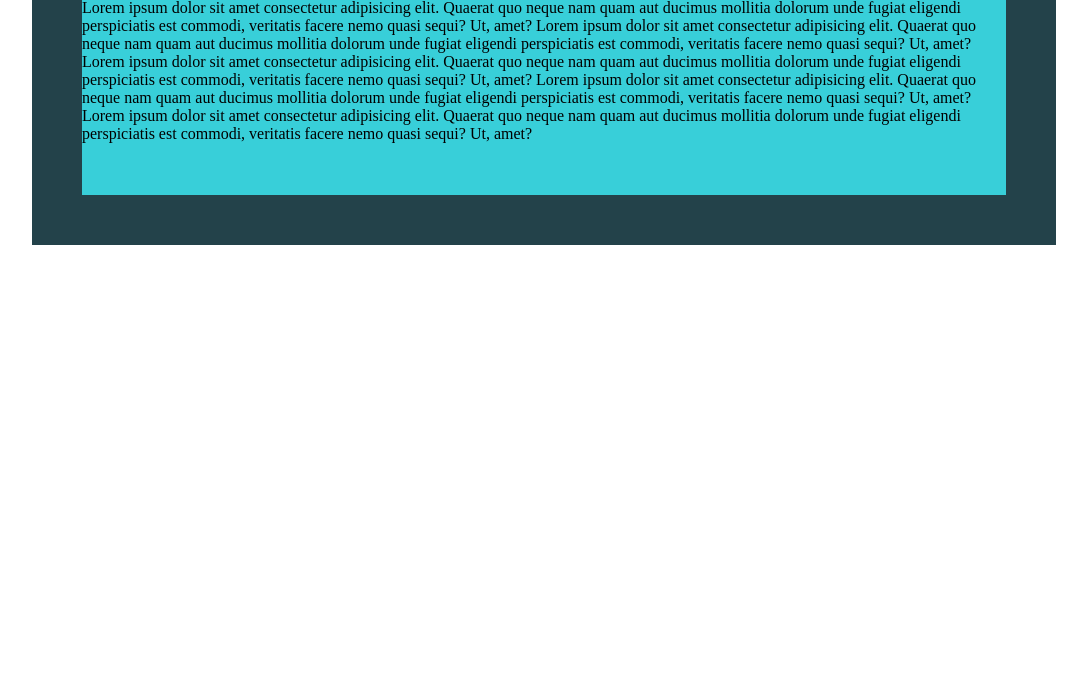
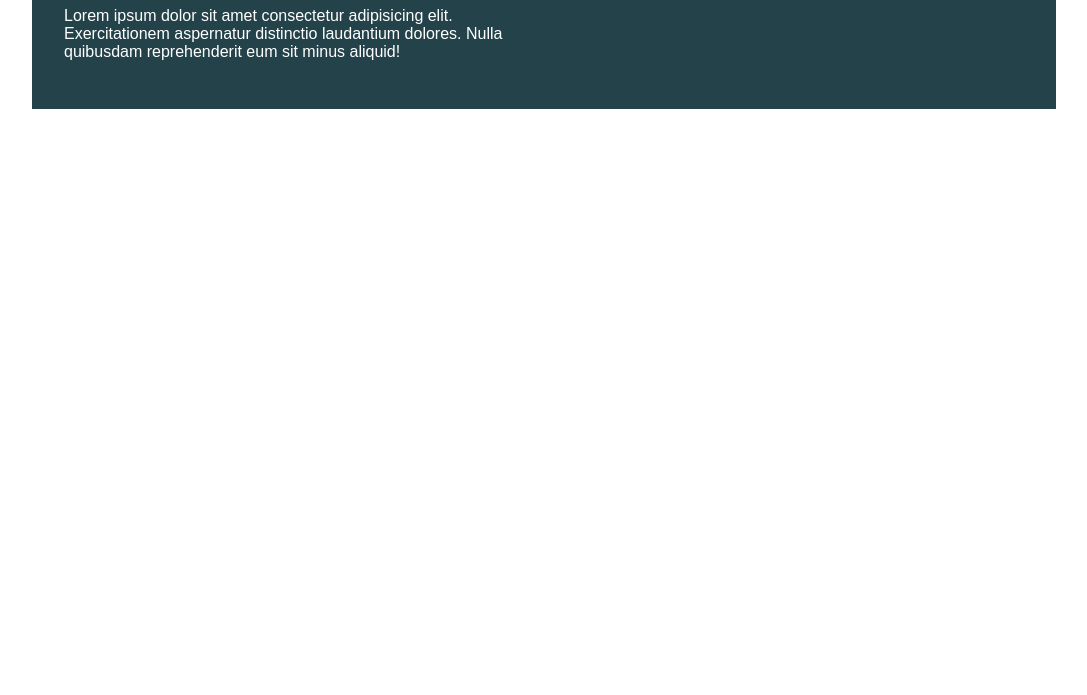
Before and after one commit to over40dev/edu-CSS-fundamentals, a plain HTML site: page CSS-01-Intro/index.html in a window 1280 px wide. Shown: the part 105-800 px from the top of the page, without its empty margins (96-1183 px from the left). Drawn offline with Linux system fonts and the light colour scheme.

Commit message:
CSS-challenge-01-completed

```diff
--- a/CSS-01-Intro/index.html
+++ b/CSS-01-Intro/index.html
@@ -1,25 +1,21 @@
 <!DOCTYPE html>
 <html lang="en">
   <head>
-  <meta charset="UTF-8">
-  <meta name="viewport" content="width=device-width, initial-scale=1.0">
-  <link rel="stylesheet" href="style.css">
+    <meta charset="UTF-8" />
+    <meta name="viewport" content="width=device-width, initial-scale=1.0" />
+    <link rel="stylesheet" href="style.css" />
     <title>Document</title>
   </head>
   <body>
-  <div class="parent">
-    <div class="child">
-      Lorem ipsum dolor sit amet consectetur adipisicing elit. Quaerat quo neque nam quam aut ducimus mollitia dolorum unde fugiat eligendi perspiciatis est commodi, veritatis facere nemo quasi sequi? Ut, amet?
-      Lorem ipsum dolor sit amet consectetur adipisicing elit. Quaerat quo neque nam quam aut ducimus mollitia dolorum unde fugiat eligendi perspiciatis est commodi, veritatis facere nemo quasi sequi? Ut, amet?
-      Lorem ipsum dolor sit amet consectetur adipisicing elit. Quaerat quo neque nam quam aut ducimus mollitia dolorum unde fugiat eligendi perspiciatis est commodi, veritatis facere nemo quasi sequi? Ut, amet?
-      Lorem ipsum dolor sit amet consectetur adipisicing elit. Quaerat quo neque nam quam aut ducimus mollitia dolorum unde fugiat eligendi perspiciatis est commodi, veritatis facere nemo quasi sequi? Ut, amet?
-      Lorem ipsum dolor sit amet consectetur adipisicing elit. Quaerat quo neque nam quam aut ducimus mollitia dolorum unde fugiat eligendi perspiciatis est commodi, veritatis facere nemo quasi sequi? Ut, amet?
-      Lorem ipsum dolor sit amet consectetur adipisicing elit. Quaerat quo neque nam quam aut ducimus mollitia dolorum unde fugiat eligendi perspiciatis est commodi, veritatis facere nemo quasi sequi? Ut, amet?
-      Lorem ipsum dolor sit amet consectetur adipisicing elit. Quaerat quo neque nam quam aut ducimus mollitia dolorum unde fugiat eligendi perspiciatis est commodi, veritatis facere nemo quasi sequi? Ut, amet?
+    <div class="container">
+      <div class="intro-content">
+        <h1>Lorem ipsum dolor sit.</h1>
+        <p>
+          Lorem ipsum dolor sit amet consectetur adipisicing elit.
+          Exercitationem aspernatur distinctio laudantium dolores. Nulla
+          quibusdam reprehenderit eum sit minus aliquid!
+        </p>
       </div>
     </div>
-
-
-
   </body>
 </html>
--- a/CSS-01-Intro/style.css
+++ b/CSS-01-Intro/style.css
@@ -1,26 +1,20 @@
-* {
-  box-sizing: border-box;
+* { box-sizing: border-box; }
+
+body {
+    margin: 0;
+    font-family: sans-serif;
 }
 
-body {
-  margin: 0;
+.container {
+    background: #23424A;
+    color: white;
+
+    width: 80%;
+    margin: 0 auto;
+
+    padding: 2em;
 }
 
-.parent {
-  background-color: #23424a;
-  padding: 50px;
-
-  /* width: 900px; */
-  margin: 0 auto;
-  width: 80%;
+.intro-content {
+  width: 50%;
 }
-
-.child {
-  background-color: #38cFD9;
-  /*
-  normally we would not include a height...
-  it's just to get started (we will revist)
-  */
-  /* width: 50%; */
-  height: 250px;
-}
```
Also changed, not shown: Challenges/ch01/index.html (renamed from Challenge-01/index.html), Challenges/ch01/style.css (renamed from Challenge-01/style.css), 1 other file. Lines whose indentation alone changed are shown as unchanged.
